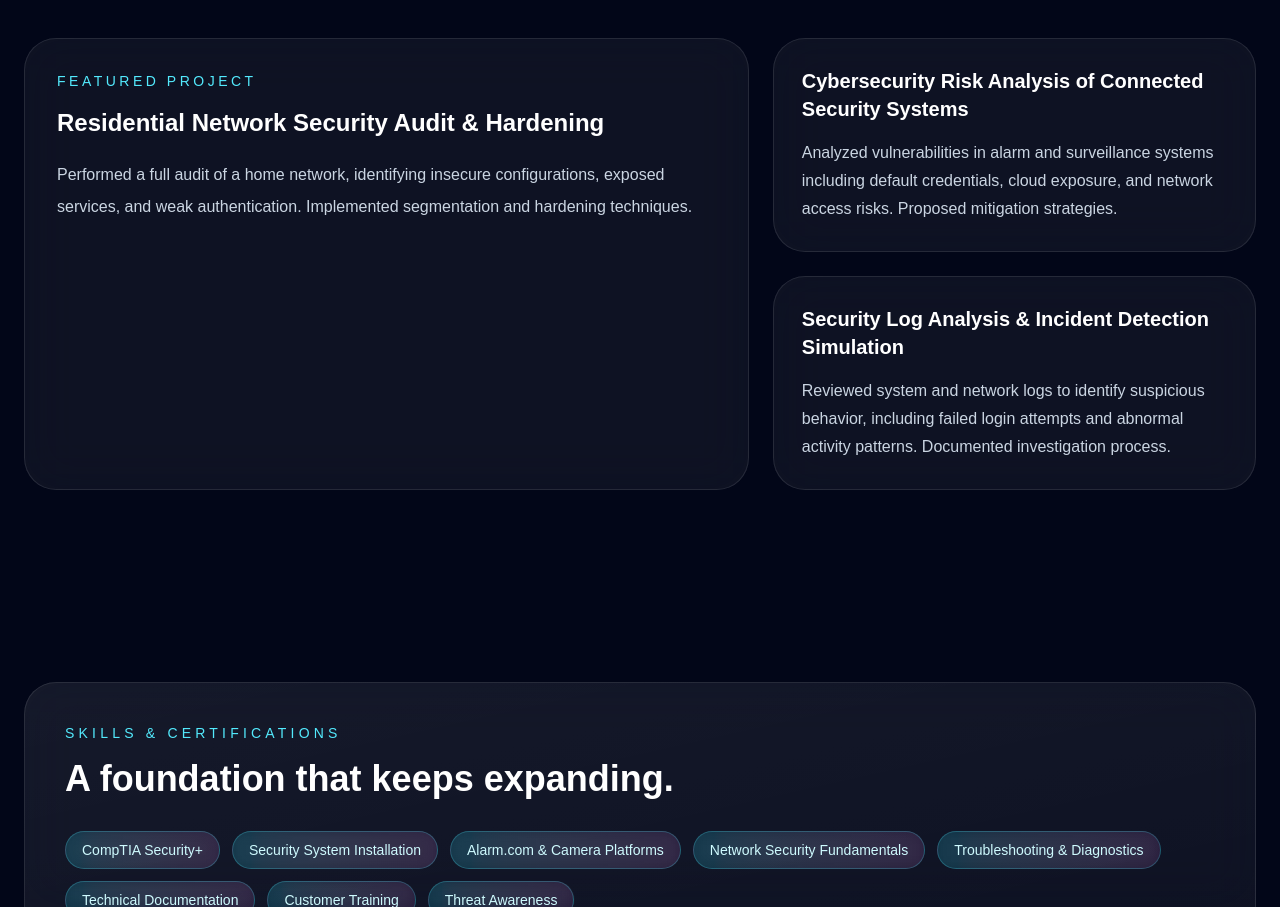
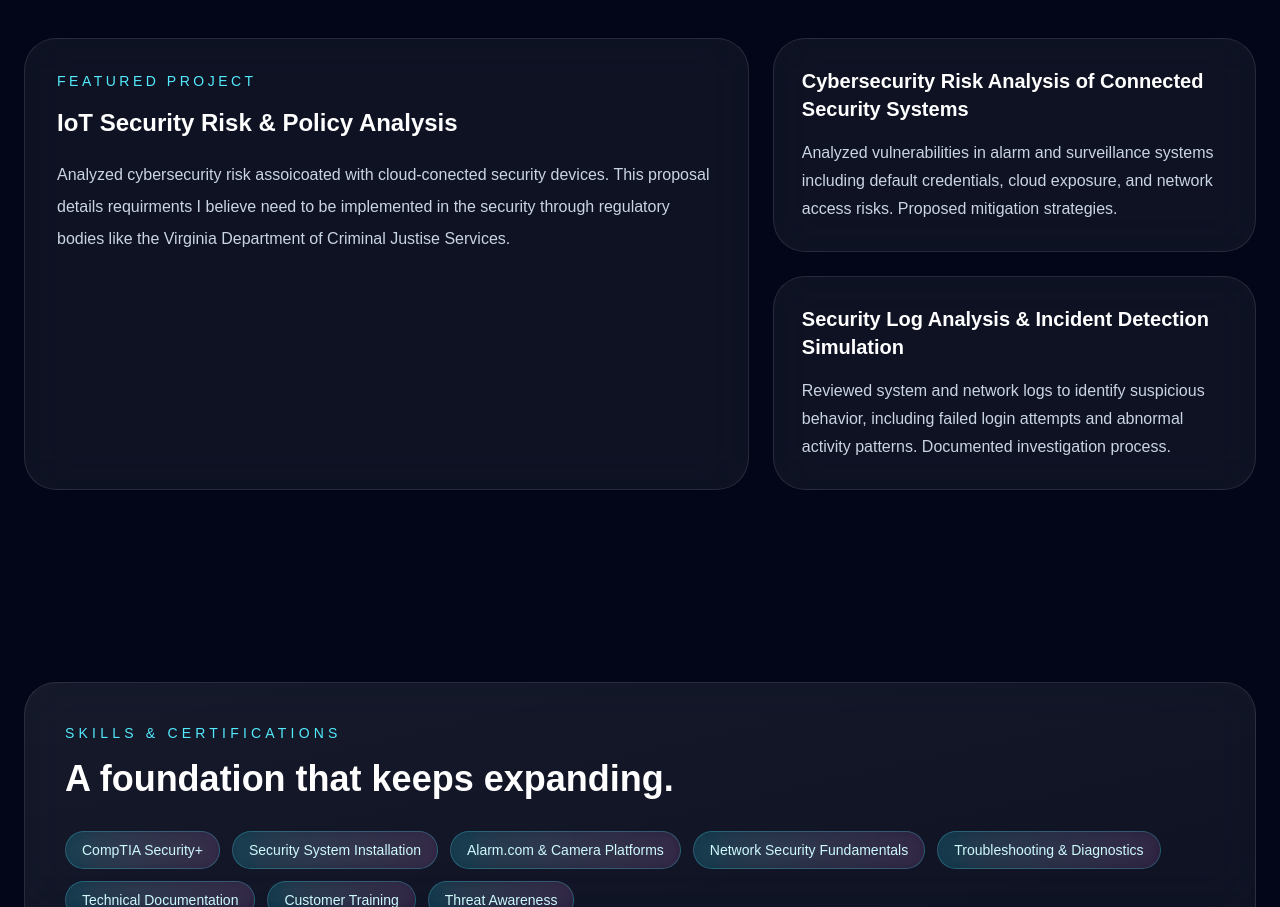
Before and after one commit to raymalsecurity/eportfolio-website, a Next.js app: page / in a window 1280 px wide. Shown: the part 3556-4463 px from the top of the page. Built offline with nearby package versions, Linux system fonts and the light colour scheme.

Commit message:
Update project titles and descriptions in page.tsx

```diff
--- a/app/page.tsx
+++ b/app/page.tsx
@@ -55,9 +55,9 @@ export default function Page() {
 
   const projects = [
   {
-    title: "Residential Network Security Audit & Hardening",
+    title: "IoT Security Risk & Policy Analysis",
     description:
-      "Performed a full audit of a home network, identifying insecure configurations, exposed services, and weak authentication. Implemented segmentation and hardening techniques.",
+      " Analyzed cybersecurity risk assoicoated with cloud-conected security devices. This proposal details requirments I believe need to be implemented in the security through regulatory bodies like the Virginia Department of Criminal Justise Services.",
   },
   {
     title: "Cybersecurity Risk Analysis of Connected Security Systems",
```
